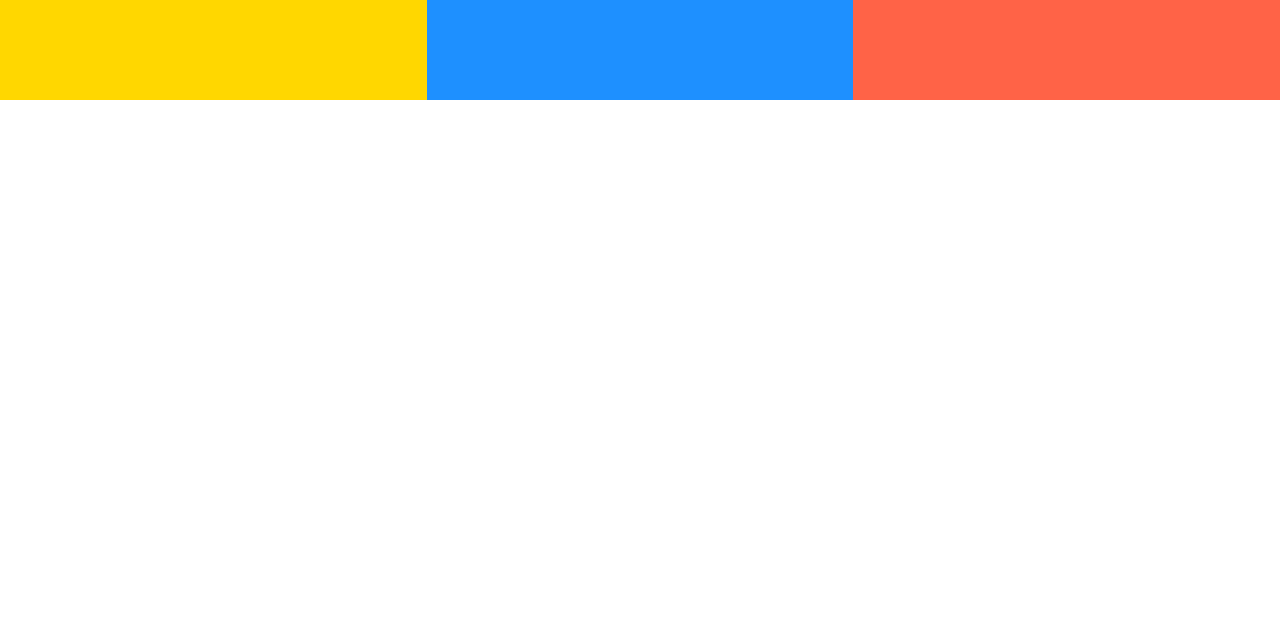
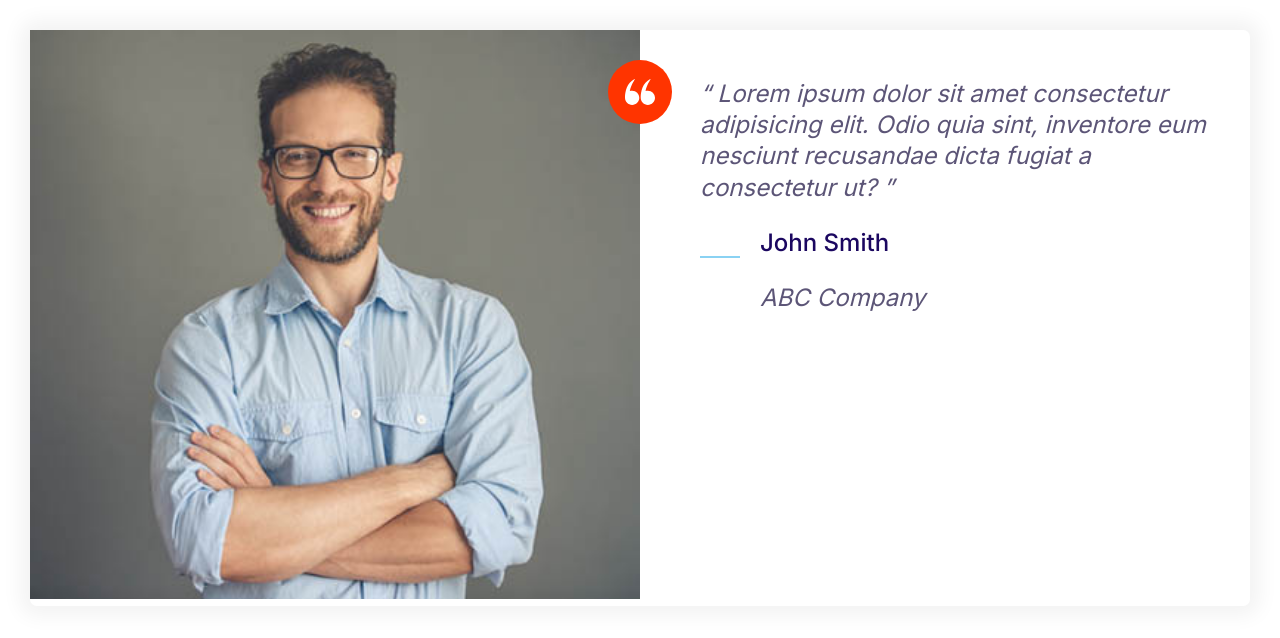
Before and after one commit to andyalpa/moshify-test, a plain HTML site: page index.html in a window 1280 px wide. Drawn offline with Linux system fonts and the light colour scheme.

Commit message:
Creating testimonial component.

```diff
--- a/css/styles.css
+++ b/css/styles.css
@@ -164,8 +164,17 @@ margin-right: 2rem;
     height: 40px;
 }
 
+.icon--small {
+    width: 30px;
+    height: 30px;
+}
+
 .icon--primary {
     fill: var(--color-primary);
+}
+
+.icon--white {
+    fill: white;
 }
 
 .icon-container {
@@ -176,6 +185,10 @@ margin-right: 2rem;
     display: inline-flex;
     justify-content: center;
     align-items: center;
+}
+
+.icon-container--accent {
+    background: var(--color-accent);
 }
 
 /* Buttons */
@@ -452,3 +465,37 @@ padding-right: 1rem;
         grid-template-columns: repeat(3, 1fr);
     }
 }
+
+/* Testimonials */
+.testimonial {
+    padding: 3rem;
+}
+
+.testimonial__image > img {
+    width: 100%;
+}
+
+.testimonial__image {
+    position: relative;
+}
+
+.testimonial__image > .icon-container {
+    position: absolute;
+    top: 3rem;
+    right: -32px;
+}
+
+.testimonial .card {
+    overflow: visible;
+}
+@media screen and (min-width: 768px) {
+    .testimonial .quote,
+    .testimonial .quote__author {
+        font-size: 2.4rem;
+    }
+
+    .testimonial .quote {
+        margin-left: 6rem;
+    }
+
+}
--- a/index.html
+++ b/index.html
@@ -14,10 +14,39 @@
     <link rel="stylesheet" href="/css/styles.css" />
   </head>
   <body>
-    <div class="grid grid--1x3">
-      <div style="height: 100px; background: gold"></div>
-      <div style="height: 100px; background: dodgerblue"></div>
-      <div style="height: 100px; background: tomato"></div>
+    <div class="testimonial">
+      <div class="card">
+        <div class="grid grid--1x2">
+          <div class="testimonial__image">
+            <img src="images/testimonial.jpg" alt="A happy, smiling customer" />
+            <span class="icon-container icon-container--accent">
+              <svg class="icon--small icon--white">
+                <use xlink:href="images/sprite.svg#quotes"></use>
+              </svg>
+            </span>
+          </div>
+          <blockquote class="quote">
+            <p class="quote__text">
+              Lorem ipsum dolor sit amet consectetur adipisicing elit. Odio quia
+              sint, inventore eum nesciunt recusandae dicta fugiat a consectetur
+              ut?
+            </p>
+            <footer class>
+              <div class="media">
+                <div class="media__image">
+                  <svg class="icon icon--primary">
+                    <use xlink:href="images/sprite.svg#line"></use>
+                  </svg>
+                </div>
+                <div class="media__body">
+                  <h3 class="media__title quote__author">John Smith</h3>
+                  <p class="quote_company">ABC Company</p>
+                </div>
+              </div>
+            </footer>
+          </blockquote>
+        </div>
+      </div>
     </div>
   </body>
 </html>
```
Also changed, not shown: components/quotes.html (added, +19 -0 lines), images/testimonial.jpg (added), 1 other file.
